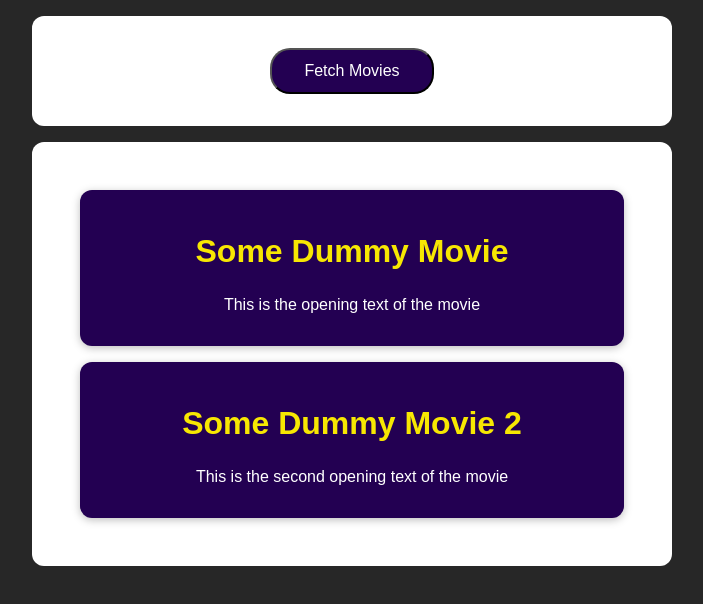
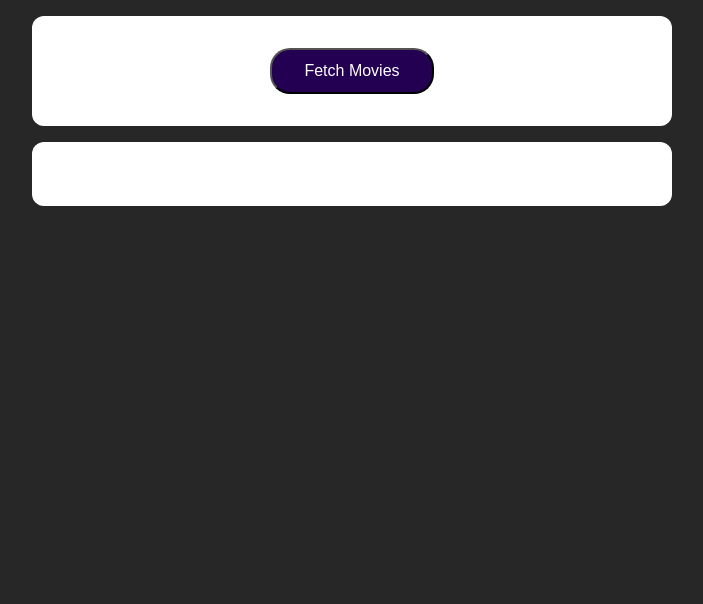
Before and after one commit to ritagujar/100daysOfDevelopement, a React (Create React App) app in the folder REACT/demo-app/: page / in a window 1280 px wide. Shown: the top 604 px of the page, without its empty margins (288-991 px from the left). Built offline with nearby package versions, Linux system fonts and the light colour scheme.

Commit message:
#Day37 - React - Movie-app - Sending a GET Request

```diff
--- a/REACT/demo-app/src/App.js
+++ b/REACT/demo-app/src/App.js
@@ -1,30 +1,35 @@
-import React from "react";
+import React, { useState } from "react";
 import MoviesList from "./components/MoviesList";
 import "./App.css";
 
 function App() {
-  const dummyMovies = [
-    {
-      id: 1,
-      title: "Some Dummy Movie",
-      openingText: "This is the opening text of the movie",
-      releaseDate: "2021-05-18",
-    },
-    {
-      id: 2,
-      title: "Some Dummy Movie 2",
-      openingText: "This is the second opening text of the movie",
-      releaseDate: "2021-05-19",
-    },
-  ];
+  const [movies, setMovies] = useState([]);
+
+  function fetchMoviesHandler() {
+    fetch("https://swapi.dev/api/films/")
+      .then((response) => {
+        return response.json();
+      })
+      .then((data) => {
+        const transformedMovies = data.results.map((moviesData) => {
+          return {
+            id: moviesData.episode_id,
+            title: moviesData.title,
+            openingText: moviesData.opening_crawl,
+            releaseDate: moviesData.release_date,
+          };
+        });
+        setMovies(transformedMovies);
+      });
+  }
 
   return (
     <React.Fragment>
       <section>
-        <button>Fetch Movies</button>
+        <button onClick={fetchMoviesHandler}>Fetch Movies</button>
       </section>
       <section>
-        <MoviesList movies={dummyMovies} />
+        <MoviesList movies={movies} />
       </section>
     </React.Fragment>
   );
```
